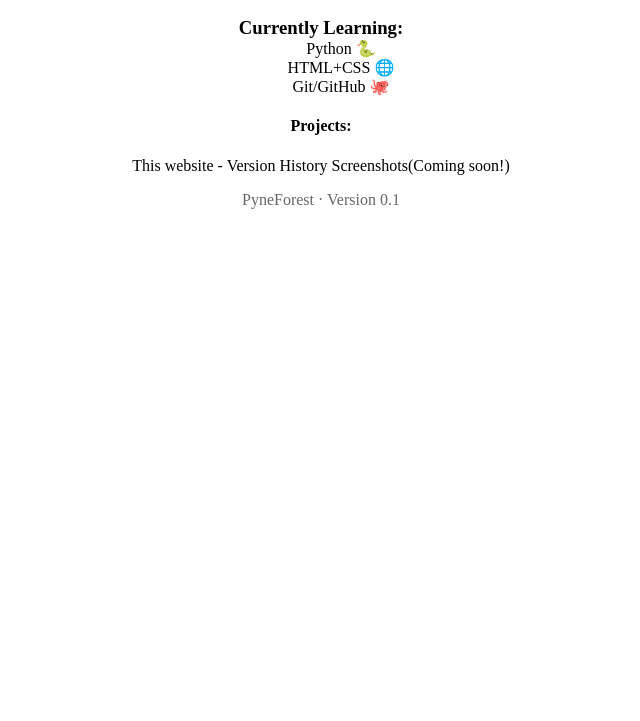
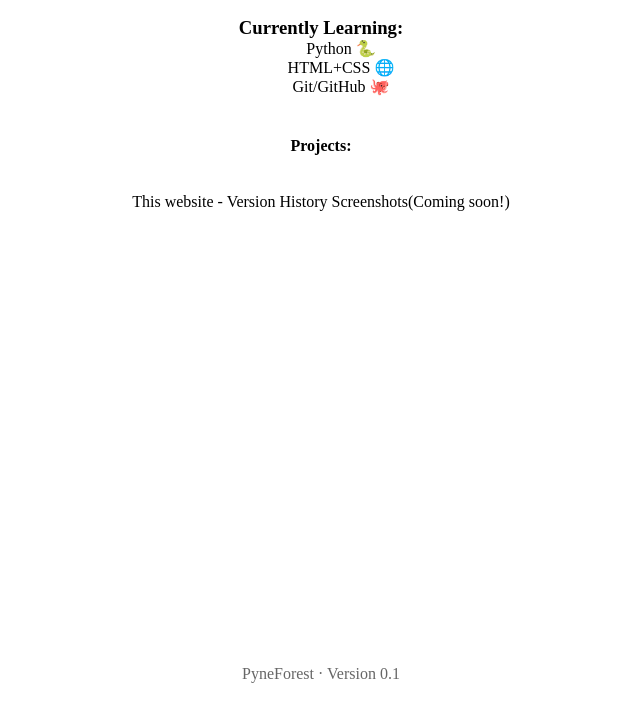
Before and after one commit to PyneForest/pyneforest.com, a plain HTML site: page index.html in a window 1280 px wide. Shown: the part 139-860 px from the top of the page, without its empty margins (319-959 px from the left). Before the commit the page ends 800 px from the top, so only its background shows below. Drawn offline with Linux system fonts and the light colour scheme.

```diff
--- a/index.html
+++ b/index.html
@@ -1,12 +1,20 @@
 <!DOCTYPE html>
 <html>
 <head>
+    <meta charset="UTF-8">
+    <meta name="viewport" content="width=device-width, initial-scale=1.0">
+    <title>PyneForest</title>
+
     <title>PyneForest</title>
 
     <style>
     body {
         background-color: white;
         padding: 30px;
+        min-height: 100vh;
+        display: flex;
+        flex-direction: column;
+
         * {
             box-sizing: border-box;
         }
```
